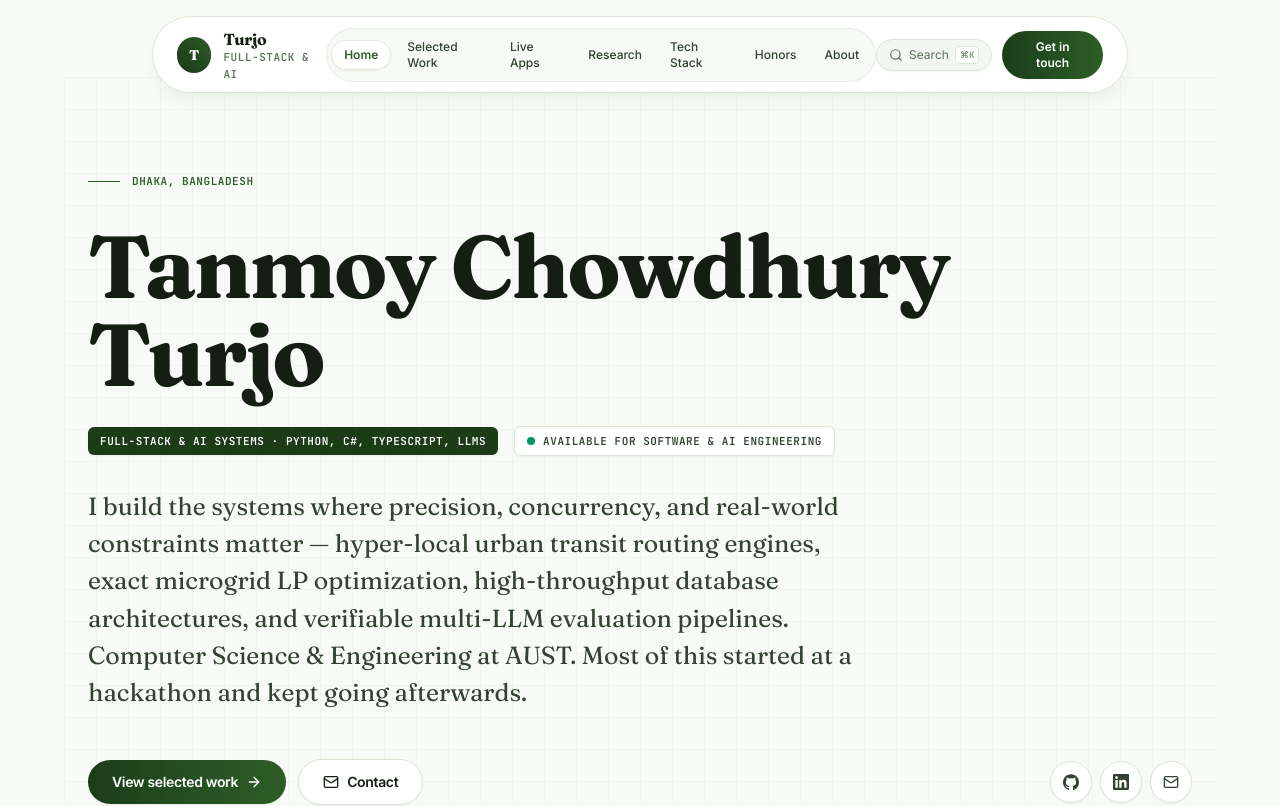
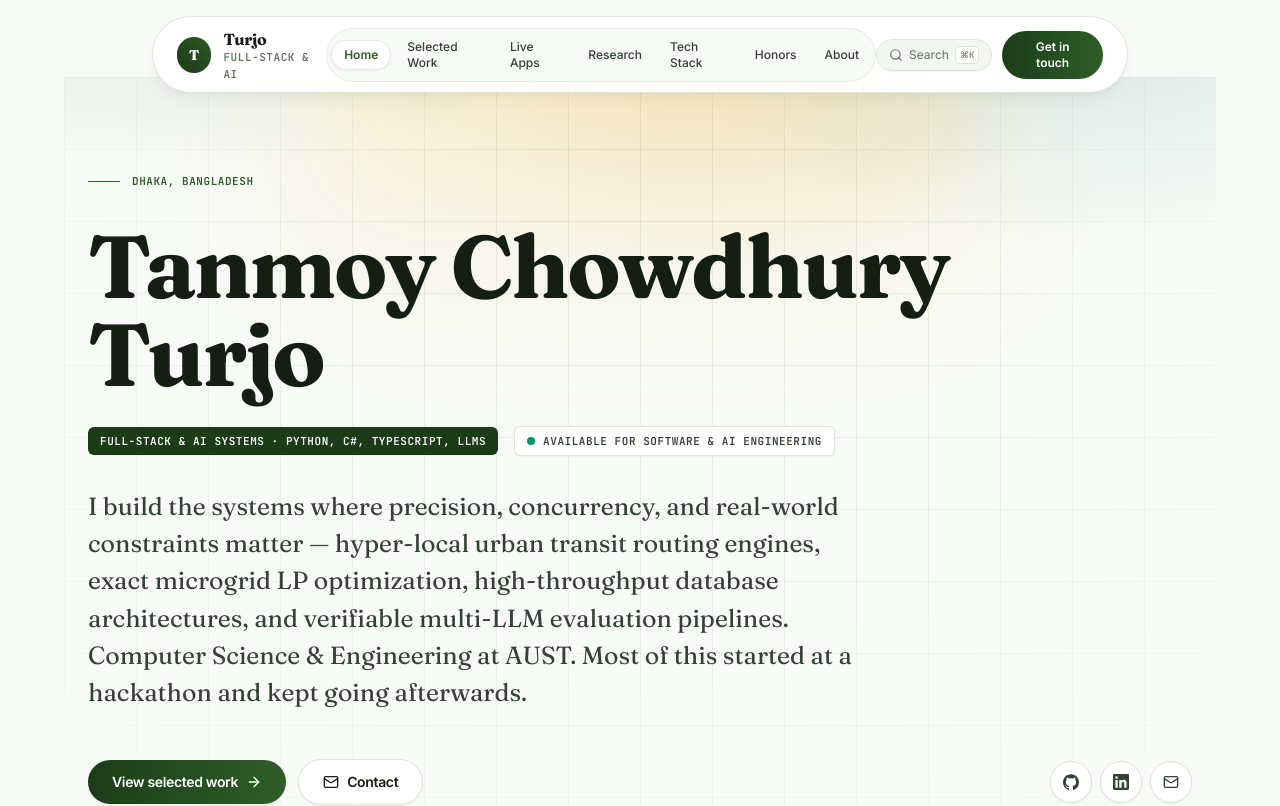
Before and after one commit to Turjo101365/portfolio, a React (Vite) app: page / in a window 1280 px wide. Shown: the top 806 px of the page. Built offline with nearby package versions, Linux system fonts and the light colour scheme.

Commit message:
feat(ui): add atmospheric aurora background glow and 72px masked grid matching editorial style

```diff
--- a/src/components/Hero.tsx
+++ b/src/components/Hero.tsx
@@ -9,7 +9,13 @@ interface HeroProps {
 export const Hero: React.FC<HeroProps> = ({ onOpenContact }) => {
   return (
     <section id="top" className="relative -mx-6 overflow-hidden px-6 pt-16 pb-20 sm:pt-24">
-      <div aria-hidden="true" className="grid-field pointer-events-none absolute inset-0 opacity-70" />
+      {/* Radiant background glow matching fairuz-anadi */}
+      <div aria-hidden="true" className="aurora pointer-events-none absolute inset-0" />
+      <div
+        aria-hidden="true"
+        className="pointer-events-none absolute -top-24 left-1/2 -translate-x-1/2 w-[720px] h-[380px] rounded-full bg-gradient-to-b from-amber-400/25 via-emerald-600/18 to-transparent blur-3xl opacity-85"
+      />
+      <div aria-hidden="true" className="grid-field pointer-events-none absolute inset-0 opacity-80" />
 
       <div className="relative mx-auto max-w-6xl">
         <p className="label mb-8 flex items-center gap-3 text-forest-700">
--- a/src/index.css
+++ b/src/index.css
@@ -20,11 +20,28 @@
     font-feature-settings: "cv02", "cv03", "cv04", "cv11";
   }
 
-  /* Grid field watermark background */
+  /* Grid field watermark background with radial mask matching Fairuz Anadi */
   .grid-field {
-    background-image: linear-gradient(to right, rgba(46, 93, 38, 0.05) 1px, transparent 1px),
-                      linear-gradient(to bottom, rgba(46, 93, 38, 0.05) 1px, transparent 1px);
-    background-size: 32px 32px;
+    background-image: linear-gradient(to right, rgba(46, 93, 38, 0.10) 1px, transparent 1px),
+                      linear-gradient(to bottom, rgba(46, 93, 38, 0.10) 1px, transparent 1px);
+    background-size: 72px 72px;
+    -webkit-mask-image: radial-gradient(75% 65% at 50% 30%, #000 35%, transparent 100%);
+    mask-image: radial-gradient(75% 65% at 50% 30%, #000 35%, transparent 100%);
+  }
+
+  /* Aurora atmospheric background glow */
+  .aurora {
+    background: radial-gradient(44rem 26rem at 10% -20%, rgba(46, 93, 38, 0.18), transparent 70%),
+                radial-gradient(38rem 24rem at 88% -10%, rgba(15, 118, 110, 0.16), transparent 70%),
+                radial-gradient(34rem 22rem at 55% -5%, rgba(217, 119, 6, 0.15), transparent 70%);
+  }
+
+  @supports (color: color-mix(in lab, red, red)) {
+    .aurora {
+      background: radial-gradient(44rem 26rem at 10% -20%, color-mix(in srgb, #2E5D26 18%, transparent), transparent 70%),
+                  radial-gradient(38rem 24rem at 88% -10%, color-mix(in srgb, #0F766E 16%, transparent), transparent 70%),
+                  radial-gradient(34rem 22rem at 55% -5%, color-mix(in srgb, #D97706 15%, transparent), transparent 70%);
+    }
   }
 
   /* Dot field pattern */
```
